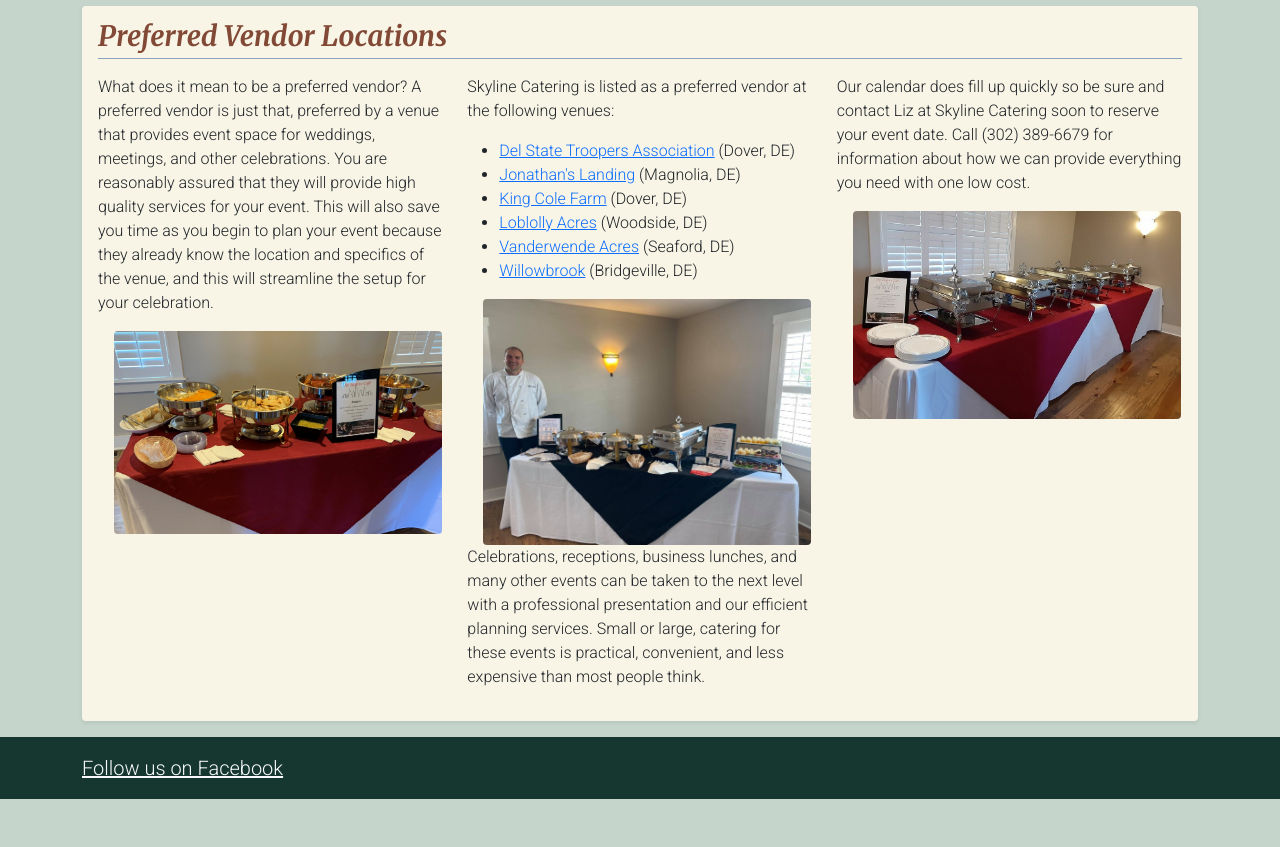
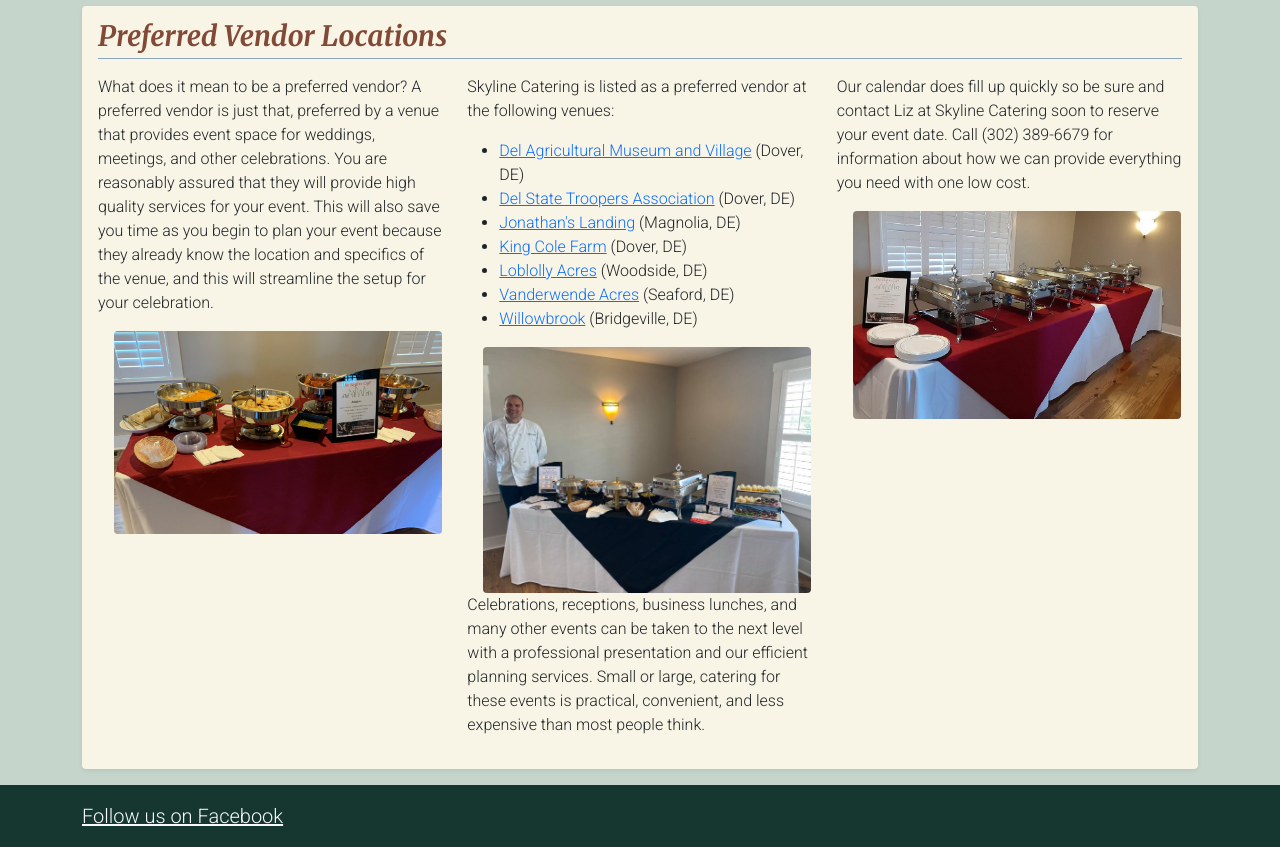
Before and after one commit to dav1dhans3n/skyline-cafe-web, a plain HTML site: page index.html in a window 1280 px wide. Shown: the part 880-1727 px from the top of the page. Before the commit the page ends 1679 px from the top, so only its background shows below. Drawn offline with nearby package versions, Linux system fonts and the light colour scheme.

Commit message:
Add Del Ag Museum

```diff
--- a/index.html
+++ b/index.html
@@ -118,6 +118,7 @@
         <div class="fs-6 col-md">
           <p> Skyline Catering is listed as a preferred vendor at the following venues:
             <ul>
+              <li><a href="https://www.agriculturalmuseum.org" target="_blank">Del Agricultural Museum and Village</a> (Dover, DE)</li>
               <li><a href="https://www.delawaretroopers.org/about/banquet-hall-rentals" target="_blank">Del State Troopers Association</a> (Dover, DE)</li>
               <li><a href="https://www.jonathanslandinggolf.com/special-events/" target="_blank">Jonathan's Landing</a> (Magnolia, DE)</li>
               <li><a href="https://www.kingcolefarm.com/" target="_blank">King Cole Farm</a> (Dover, DE)</li>
```
